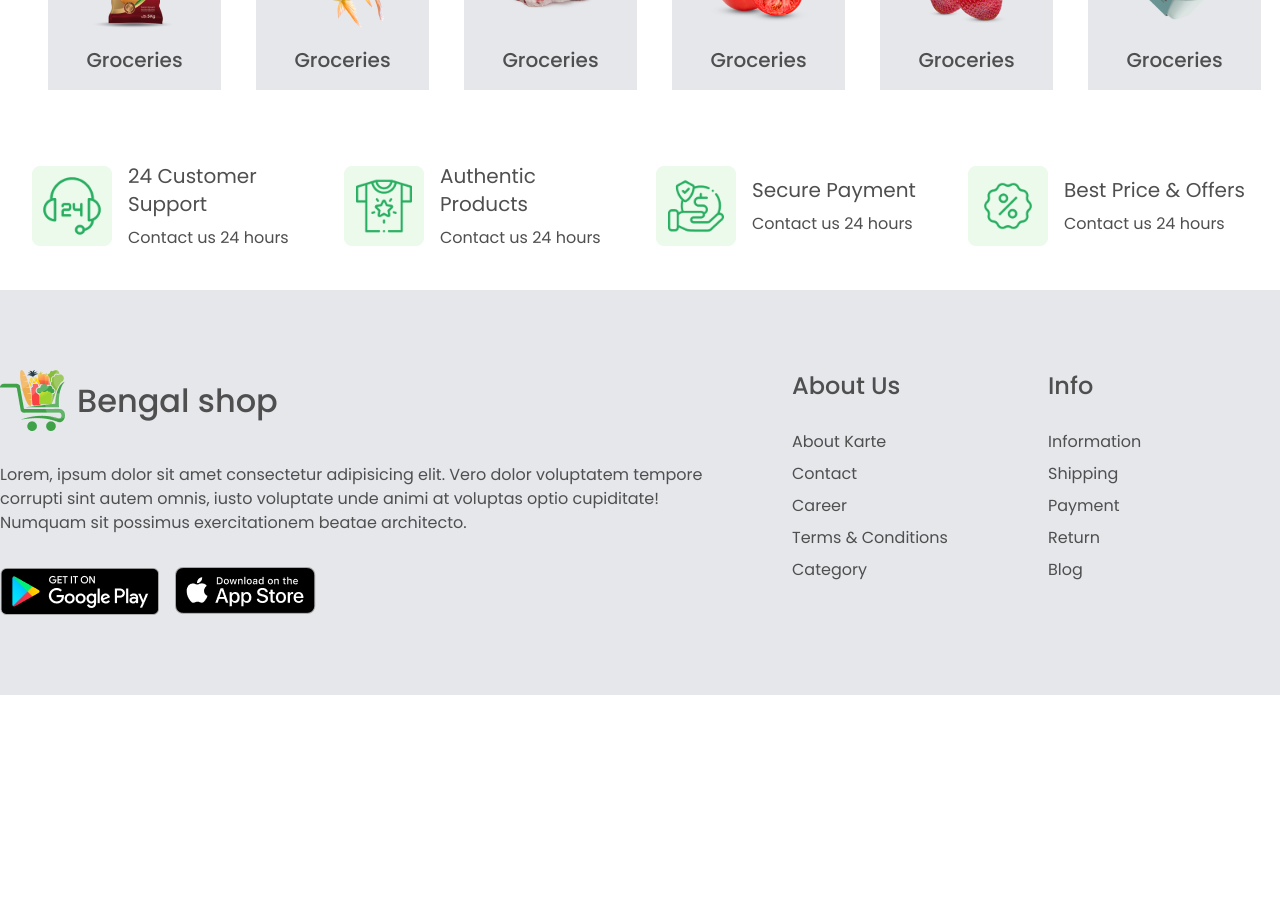
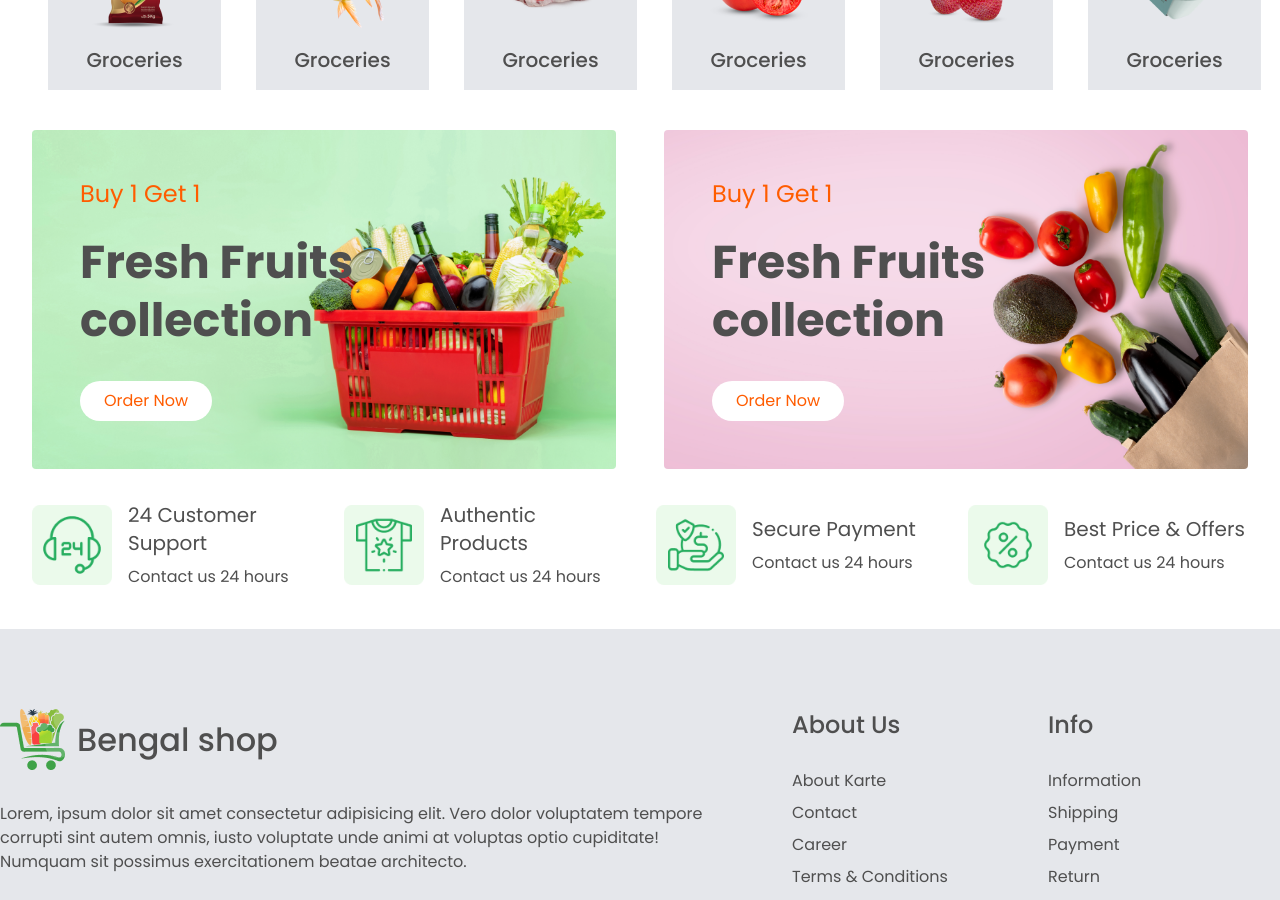
Before and after one commit to moonkabir/LaravelVueNuxt, a Nuxt app: page / in a window 1280 px wide. Shown: the part 1180-2080 px from the top of the page. Before the commit the page ends 1875 px from the top, so only its background shows below. Built offline with nearby package versions, Linux system fonts and the light colour scheme.

Commit message:
promotion section added

```diff
--- a/assets/css/style.css
+++ b/assets/css/style.css
@@ -14,6 +14,9 @@ body{
 }
 .font-size-22{
     font-size: 22px;
+}
+.font-size-46{
+    font-size: 46px;
 }
 
 
@@ -47,6 +50,9 @@ h1,h2,h3,h4,h5,h6{
 }
 .bs-button{
     @apply bs-dark-green-bg text-white rounded-full p-6 py-2 inline-block
+}
+.bs-white-btn{
+    @apply bg-white bs-dark-orange-color rounded-full p-6 py-2 inline-block
 }
 
 .hero-slide ul.slick-dots {
@@ -102,3 +108,10 @@ h1,h2,h3,h4,h5,h6{
 .category-carousel > svg:last-child {
   right: 0;
 }
+
+.promo-bg-1{
+    background-image: url("../img/promo-bg-1.png");
+}
+.promo-bg-2{
+    background-image: url("../img/promo-bg-2.png");
+}
--- a/pages/index.vue
+++ b/pages/index.vue
@@ -54,8 +54,6 @@
 					<div style="height:3px" class="w-32 bs-dark-green-bg"></div>
 					<div style="height:2px" class="w-full bg-gray-200"></div>
 				</div>
-
-
 				<vue-slick-carousel class="category-carousel mb-10" v-bind="CategoryCaroselSettings">
 					<div class="bg-gray-200 p-4 mx-4">
 						<div class="h-32 flex justify-center items-center">
@@ -111,10 +109,27 @@
 							<path stroke-linecap="round" stroke-linejoin="round" d="M9 5l7 7-7 7" />
 						</svg>
 					</template>
-
-
-
 				</vue-slick-carousel>
+				<div class="flex -mx-6">
+					<div class="w-1/2 px-6">
+						<div class="promo-bg-1 bg-cover bg-gray-500 bg-center p-12 rounded">
+							<div class="w-2/3">
+								<p class="bs-dark-orange-color text-2xl mb-6">Buy 1 Get 1</p>
+								<h3 class="font-bold font-size-46 mb-8 leading-tight">Fresh Fruits collection</h3>
+								<nuxt-link to="/" class="bs-white-btn">Order Now</nuxt-link>
+							</div>
+						</div>
+					</div>
+					<div class="w-1/2 px-6">
+						<div class="promo-bg-2 bg-cover bg-gray-500 bg-center p-12 rounded">
+							<div class="w-2/3">
+								<p class="bs-dark-orange-color text-2xl mb-6">Buy 1 Get 1</p>
+								<h3 class="font-bold font-size-46 mb-8 leading-tight">Fresh Fruits collection</h3>
+								<nuxt-link to="/" class="bs-white-btn">Order Now</nuxt-link>
+							</div>
+						</div>
+					</div>
+				</div>
 			</div>
 		</div>
 	</div>
```
